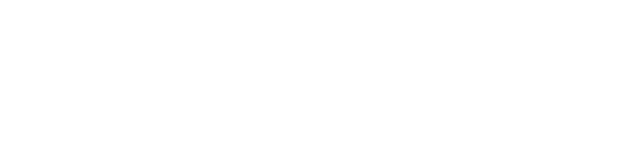
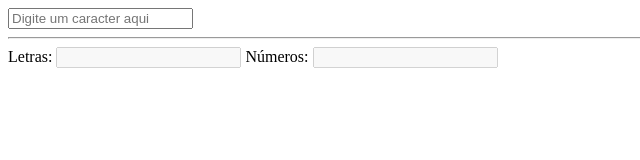
Before and after one commit to FlavioPonciano/dom-js, a plain HTML site: page manipulando-valores-inputstext/index.html in a window 1280 px wide. Shown: the whole page, without its empty margins (0-640 px from the left). Drawn offline with Linux system fonts and the light colour scheme.

Commit message:
upando arquivos
Manipulando inputs text

```diff
--- a/manipulando-valores-inputstext/index.html
+++ b/manipulando-valores-inputstext/index.html
@@ -6,6 +6,12 @@
     <title>Manipulando valores de inputs text com DOM</title>
 </head>
 <body>
+    <input type="text" name="caracter" id="recebeCaracter" placeholder="Digite um caracter aqui" onkeyup="distribuiCaracter()">
+    <hr>
+    <span>Letras:</span>
+    <input type="text" disabled id="apenasLetras">
+    <span>Números:</span>
+    <input type="text" disabled id="apenasNumeros">
 
 
     <script src="index.js"></script>
--- a/manipulando-valores-inputstext/index.js
+++ b/manipulando-valores-inputstext/index.js
@@ -0,0 +1,27 @@
+function distribuiCaracter() {
+    var caracter = document.getElementById('recebeCaracter').value //Puxando o valor do elemento com o atributo .value
+    document.getElementById('recebeCaracter').value = '' //zerando o campo de digitação
+
+    //limpar espaços em branco nas extremidades da string
+    caracter.trim()
+
+
+    switch(caracter) {
+        case '0':
+        case '1':
+        case '2':
+        case '3':
+        case '4':
+        case '5':
+        case '6':
+        case '7':
+        case '8':
+        case '9':
+            //adicionar o caracter no campo referente a números
+            document.getElementById('apenasNumeros').value += caracter
+            break;
+        default:
+            //Adicionar o caractere no campo referente a letras
+            document.getElementById('apenasLetras').value += caracter
+    }
+}
```
